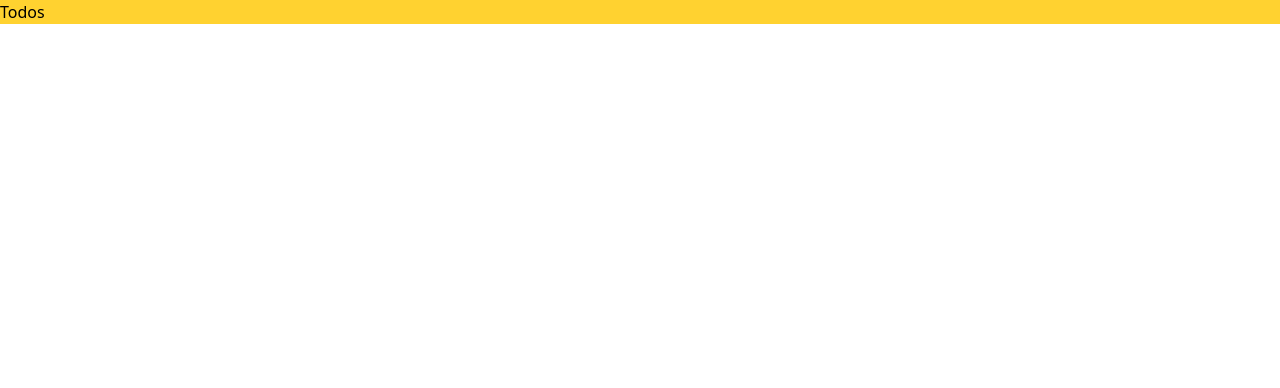
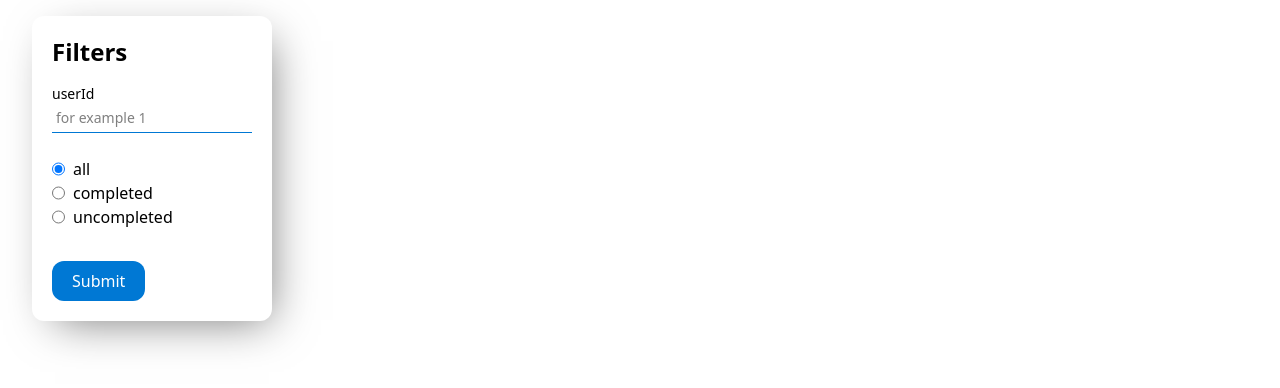
Before and after one commit to Papymankan/todo-app, a Next.js app: page /todos in a window 1280 px wide. Shown: the top 388 px of the page. Built offline with nearby package versions, Linux system fonts and the light colour scheme.

Commit message:
feat(ui) : form filter

```diff
--- /dev/null
+++ b/app/page.module.css
@@ -0,0 +1,5 @@
+.filterBox {
+box-shadow: 10px 12px 43px -13px rgba(0,0,0,0.55);
+-webkit-box-shadow: 10px 12px 43px -13px rgba(0,0,0,0.55);
+-moz-box-shadow: 10px 12px 43px -13px rgba(0,0,0,0.55);
+}
--- a/app/template.tsx
+++ b/app/template.tsx
@@ -1,16 +1,14 @@
 "use client";
 
-import { AnimatePresence, motion } from "framer-motion";
-import { usePathname } from "next/navigation";
+import { motion } from "framer-motion";
 
 export default function Template({ children }: { children: React.ReactNode }) {
-  const pathname = usePathname();
-
   return (
     <motion.div
       initial={{ y: 0, opacity: 0 }}
       animate={{ y: 0, opacity: 1 }}
       transition={{ ease: "easeInOut", duration: 0.75 }}
+      className="h-full"
     >
       {children}
     </motion.div>
--- a/app/todos/page.tsx
+++ b/app/todos/page.tsx
@@ -1,7 +1,14 @@
-import React from 'react'
+import Form from "@/components/form";
+import React from "react";
+import styles from "@/app/page.module.css"
 
 export default function page() {
   return (
-    <div className='bg-amber-300'>Todos</div>
-  )
+    <div className="h-full flex space-x-4 px-8 py-4">
+      <div className={`rounded-xl p-5 fixed ${styles.filterBox}`}>
+        <h1 className="text-2xl font-bold">Filters</h1>
+        <Form/>
+      </div>
+    </div>
+  );
 }
--- /dev/null
+++ b/components/form.module.css
@@ -0,0 +1,8 @@
+.userIdInput {
+    padding: 4px;
+    width: 200px;
+}
+
+.userIdInput:focus {
+    outline: none;
+}
--- /dev/null
+++ b/components/form.tsx
@@ -0,0 +1,38 @@
+import React from "react";
+import styles from "@/components/form.module.css";
+
+export default function Form() {
+  return (
+    <form action="">
+      <div className="flex flex-col mt-4">
+        <label htmlFor="userIdInput" className="text-sm">userId</label>
+        <input
+          type="text"
+          name="userId"
+          id="userIdInput"
+          className={`border-b ${styles.userIdInput} border-blue text-sm`}
+          placeholder="for example 1"
+        />
+      </div>
+
+      <div className="flex space-x-2 mt-6">
+        <input type="radio" name="status" value={"all"} id="status-3" defaultChecked />
+        <label htmlFor="status-3">all</label>
+      </div>
+
+      <div className="flex space-x-2">
+        <input type="radio" name="status" value={"completed"} id="status-1" />
+        <label htmlFor="status-1">completed</label>
+      </div>
+
+      <div className="flex space-x-2">
+        <input type="radio" name="status" value={"uncompleted"} id="status-2" />
+        <label htmlFor="status-2">uncompleted</label>
+      </div>
+
+      <button className="px-5 py-2 bg-blue rounded-xl text-white hover:bg-blue-700 duration-300 cursor-pointer mt-8">
+        Submit
+      </button>
+    </form>
+  );
+}
--- a/components/splash-screen.tsx
+++ b/components/splash-screen.tsx
@@ -8,7 +8,7 @@ export default function SplashScreen() {
   const [show, setShow] = useState<boolean>(true);
 
   useEffect(() => {
-    const timeOut = setTimeout(() => setShow(false), 2000);
+    const timeOut = setTimeout(() => setShow(false), 200);
     return () => clearTimeout(timeOut);
   }, []);
 
@@ -26,7 +26,7 @@ export default function SplashScreen() {
             <motion.div
               initial={{ scale: 0.5 }}
               animate={{ scale: 2 }}
-              transition={{ duration: 2, ease: "easeInOut" }}
+              transition={{ duration: 0.2, ease: "easeInOut" }}
             >
               <Image src={image} alt="Logo" width={100} height={100} />
             </motion.div>
```
